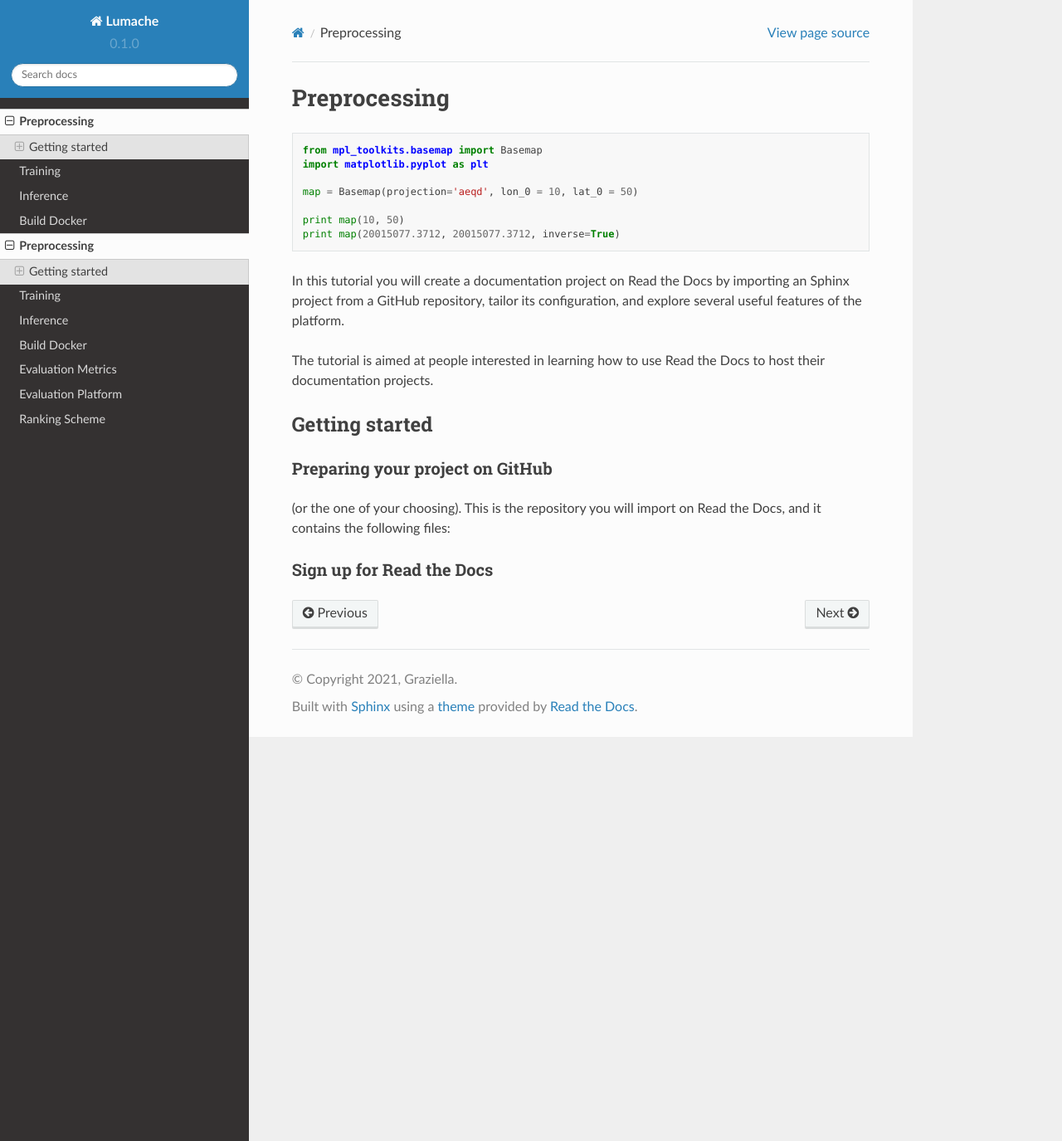
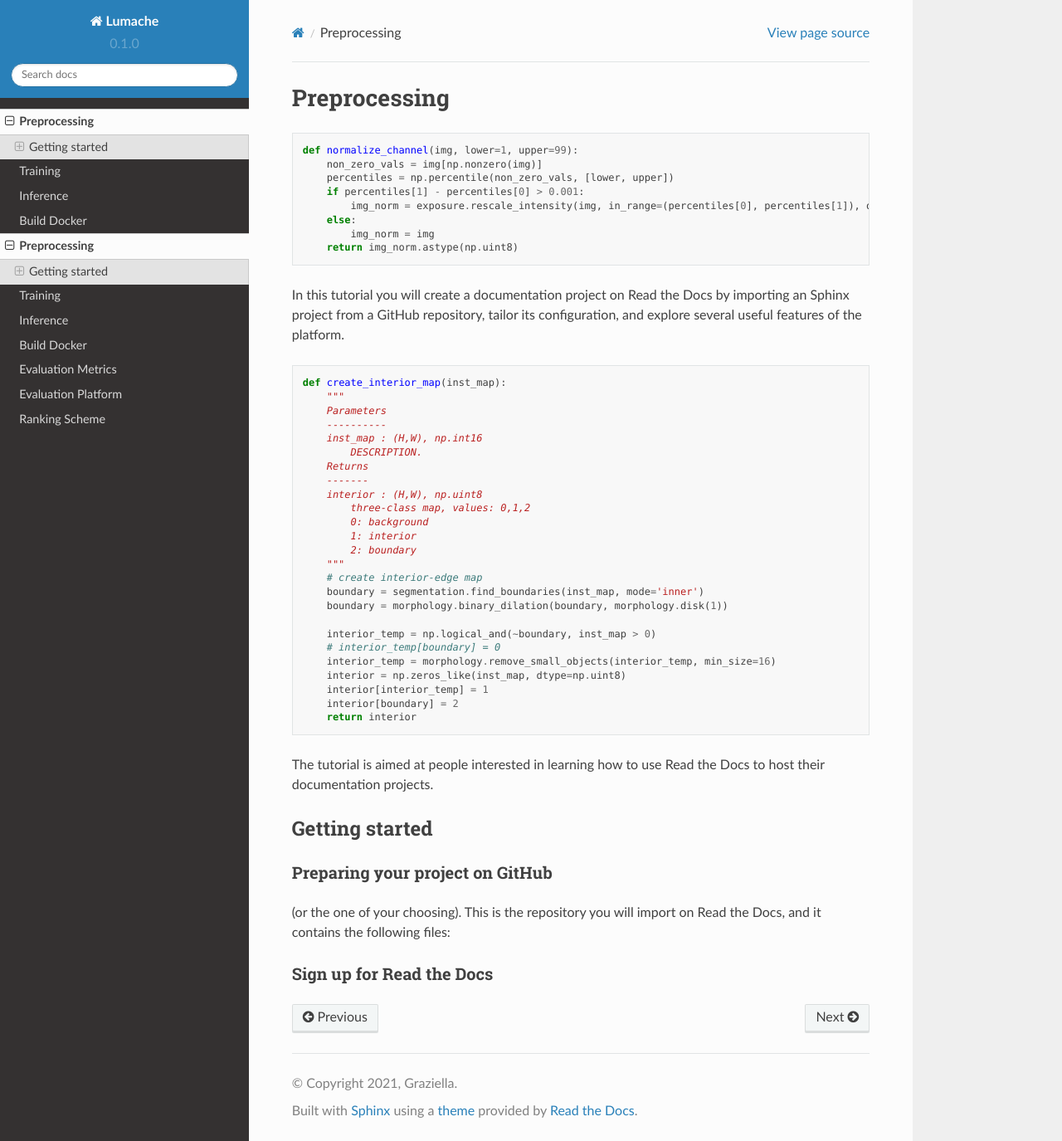
Before and after one commit to SongGu/NeurIPS-CellSeg-tutorial, a Sphinx documentation site: the page built from docs/source/preprocessing.rst, in a window 1280 px wide and 1375 px high. Shown: the whole window at 83% size. Built offline with Sphinx 7.4.7 and the Read the Docs theme 2.0.0, drawn with Linux system fonts in a browser that asks for light colours; pages that are not in the unit, such as notebooks, are missing from menus.

Commit message:
Update preprocessing.rst

```diff
--- a/docs/source/preprocessing.rst
+++ b/docs/source/preprocessing.rst
@@ -3,18 +3,46 @@ Preprocessing
 
 .. code-block:: python
 
-	from mpl_toolkits.basemap import Basemap
-	import matplotlib.pyplot as plt
-
-	map = Basemap(projection='aeqd', lon_0 = 10, lat_0 = 50)
-
-	print map(10, 50)
-	print map(20015077.3712, 20015077.3712, inverse=True)
-
+	def normalize_channel(img, lower=1, upper=99):
+	    non_zero_vals = img[np.nonzero(img)]
+	    percentiles = np.percentile(non_zero_vals, [lower, upper])
+	    if percentiles[1] - percentiles[0] > 0.001:
+		img_norm = exposure.rescale_intensity(img, in_range=(percentiles[0], percentiles[1]), out_range='uint8')
+	    else:
+		img_norm = img
+	    return img_norm.astype(np.uint8)
 
 In this tutorial you will create a documentation project on Read the Docs
 by importing an Sphinx project from a GitHub repository,
 tailor its configuration, and explore several useful features of the platform.
+
+.. code-block:: python
+
+	def create_interior_map(inst_map):
+	    """
+	    Parameters
+	    ----------
+	    inst_map : (H,W), np.int16
+		DESCRIPTION.
+	    Returns
+	    -------
+	    interior : (H,W), np.uint8
+		three-class map, values: 0,1,2
+		0: background
+		1: interior
+		2: boundary
+	    """
+	    # create interior-edge map
+	    boundary = segmentation.find_boundaries(inst_map, mode='inner')
+	    boundary = morphology.binary_dilation(boundary, morphology.disk(1))
+
+	    interior_temp = np.logical_and(~boundary, inst_map > 0)
+	    # interior_temp[boundary] = 0
+	    interior_temp = morphology.remove_small_objects(interior_temp, min_size=16)
+	    interior = np.zeros_like(inst_map, dtype=np.uint8)
+	    interior[interior_temp] = 1
+	    interior[boundary] = 2
+	    return interior
 
 The tutorial is aimed at people interested in learning
 how to use Read the Docs to host their documentation projects.
```
